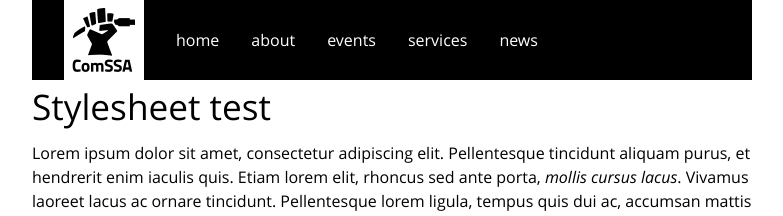
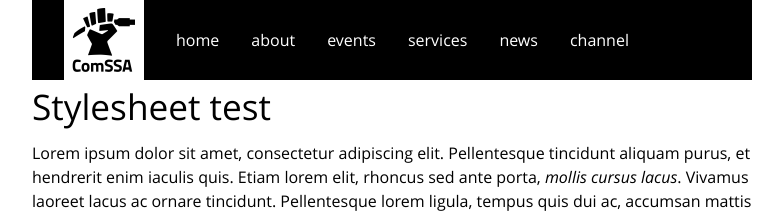
Before and after one commit to ComSSA/www.comssa.org.au, a Jekyll site: the page built from test/index.html, in a window 1280 px wide. Shown: the top 216 px of the page, without its empty margins (248-1031 px from the left). Built offline with Jekyll 4.4.1, drawn with Linux system fonts in a browser that asks for light colours.

Commit message:
add comssachan link in navigation

```diff
--- a/_layouts/default.html
+++ b/_layouts/default.html
@@ -18,7 +18,8 @@
 			><a href="/about/">about</a
 			><a href="/events/">events</a
 			><a href="/services/">services</a
-			><a href="/news/">news</a>
+			><a href="/news/">news</a
+			><a href="http://chan.comssa.org.au">channel</a>
 		</nav>
 		{% if page.title != %}
 			<h1>{{ page.title }}</h1>
```
